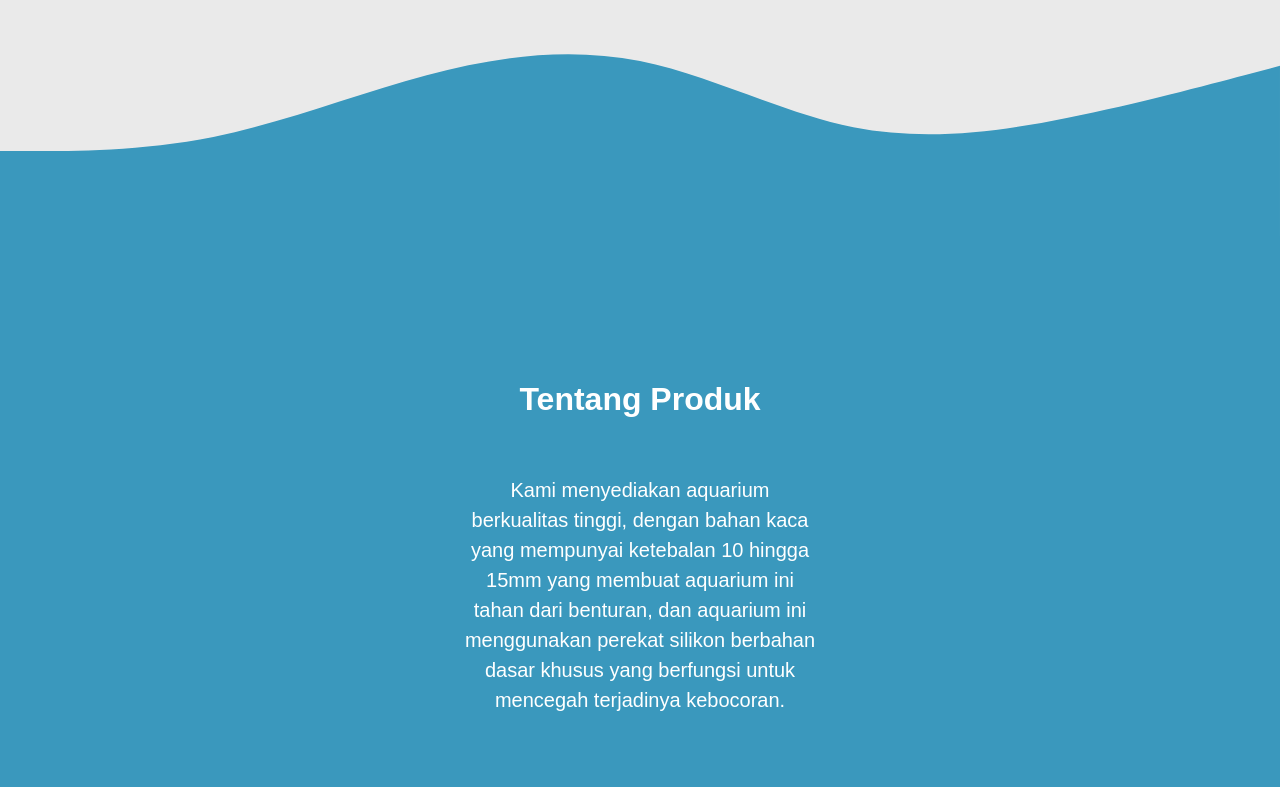
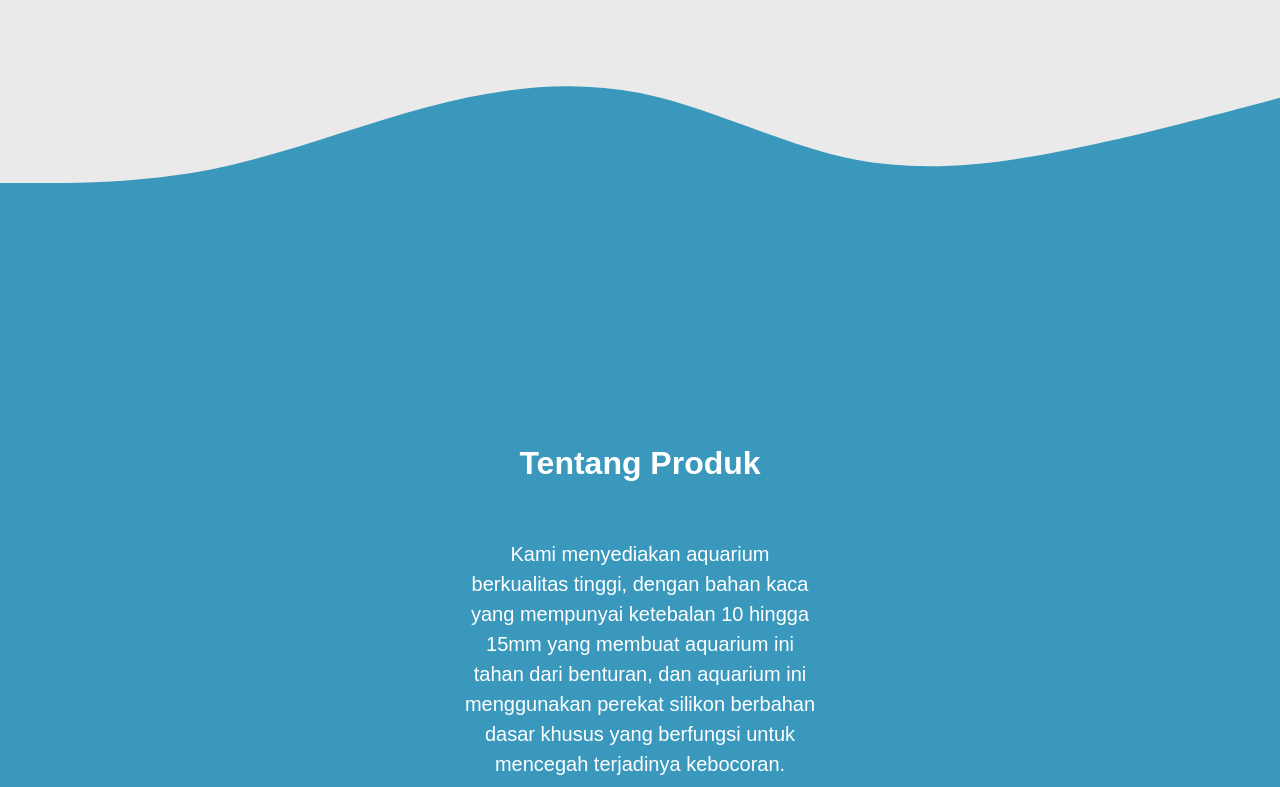
Before and after one commit to aquariumqu/aquariumqu.github.io, a plain HTML site: page index.html in a window 1280 px wide. Shown: the part 524-1311 px from the top of the page. Drawn offline with nearby package versions, Linux system fonts and the light colour scheme; a web font is replaced by a local one.

Commit message:
update 3.7

```diff
--- a/style.css
+++ b/style.css
@@ -3,7 +3,7 @@ body {
 }
 
 section {
-  padding-top: 9rem;
+  padding-top: 11rem;
 }
 
 #About {
```
